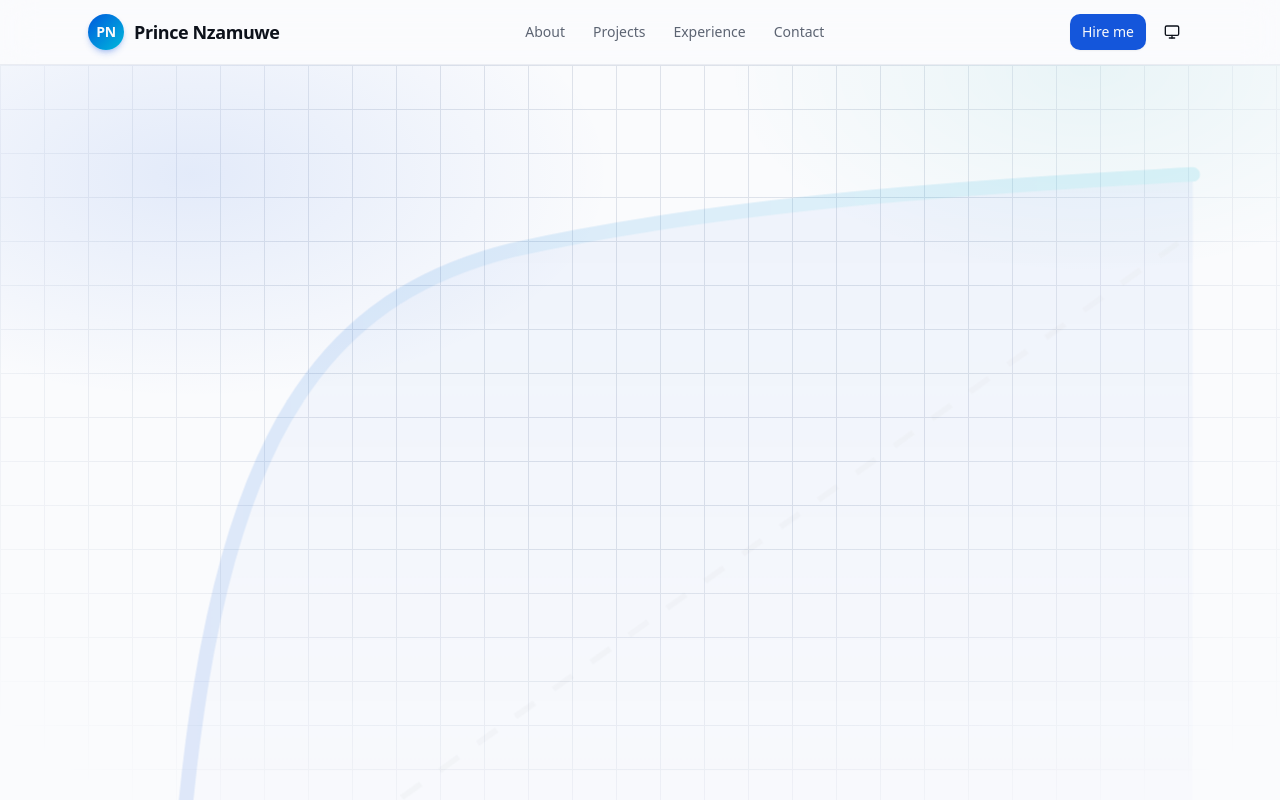
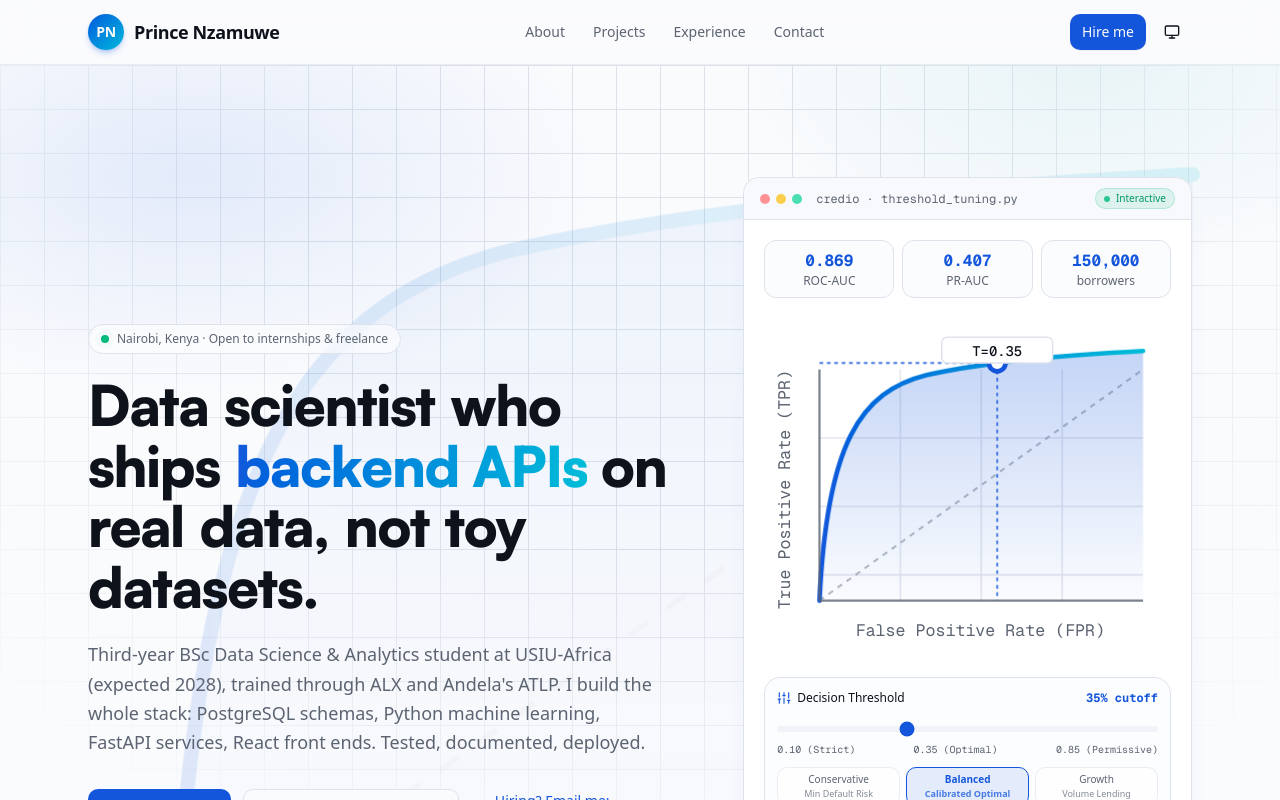
Before and after one commit to princenzmw/my-site, a Next.js app: page / in a window 1280 px wide. Shown: the top 800 px of the page. Built offline with nearby package versions, Linux system fonts and the light colour scheme.

Commit message:
audit: P1 — above-fold paint visibility on mobile

```diff
--- a/audit-results.json
+++ b/audit-results.json
@@ -1,5 +1,5 @@
 {
-  "generatedAt": "2026-10-22T14:25:44.376Z",
+  "generatedAt": "2026-10-22T15:33:50.521Z",
   "target": "https://nzamuwe.com",
   "scoringContract": "8.0+ = meets written acceptance criteria WITH evidence; <8.0 = fix + re-run; unverified = evidence unavailable",
   "flags": {
--- a/src/app/globals.css
+++ b/src/app/globals.css
@@ -214,55 +214,21 @@
     color: transparent;
   }
 
-  /* ---------- hero entrance (runs without JS; ends fully visible) ---------- */
+  /* ---------- above-fold paint visibility (Priority #1) ----------
+     Above-fold content must paint visible on every viewport without initial opacity: 0 delays.
+     Entrance motion stays legal only for below-fold elements (.reveal-view). */
   .reveal {
-    animation: reveal 0.7s cubic-bezier(0.22, 1, 0.36, 1) both;
-  }
-  @keyframes reveal {
-    from {
-      opacity: 0;
-      transform: translateY(16px);
-    }
-    to {
-      opacity: 1;
-      transform: translateY(0);
-    }
+    opacity: 1;
+    transform: none;
+    animation: none;
   }
 
-  /* ---------- hero headline word stagger (Concept 2) ---------- */
   .reveal-word {
     display: inline-block;
-    animation: word-rise 0.6s cubic-bezier(0.22, 1, 0.36, 1) both;
-  }
-  @keyframes word-rise {
-    from {
-      opacity: 0;
-      transform: translateY(24px);
-    }
-    to {
-      opacity: 1;
-      transform: translateY(0);
-    }
   }
 
-  /* ---------- rotating headline characters ---------- */
   .rotate-char {
     display: inline-block;
-    animation: word-in 0.45s cubic-bezier(0.22, 1, 0.36, 1) both;
-  }
-
-  /* ---------- mobile LCP optimization (Priority #1) ----------
-     On mobile viewports (< 640px), disable initial 0 opacity and animation delays
-     on hero entrance, headline words, and character rotators so LCP elements paint immediately.
-     Desktop and larger viewports retain the full staggered choreographies. */
-  @media (max-width: 640px) {
-    .reveal,
-    .reveal-word,
-    .rotate-char {
-      animation: none !important;
-      opacity: 1 !important;
-      transform: none !important;
-    }
   }
 
   /* ---------- scroll-driven section reveals ----------
```
Also changed, not shown: 1 other file (tests, documents, lock files or other folders).
